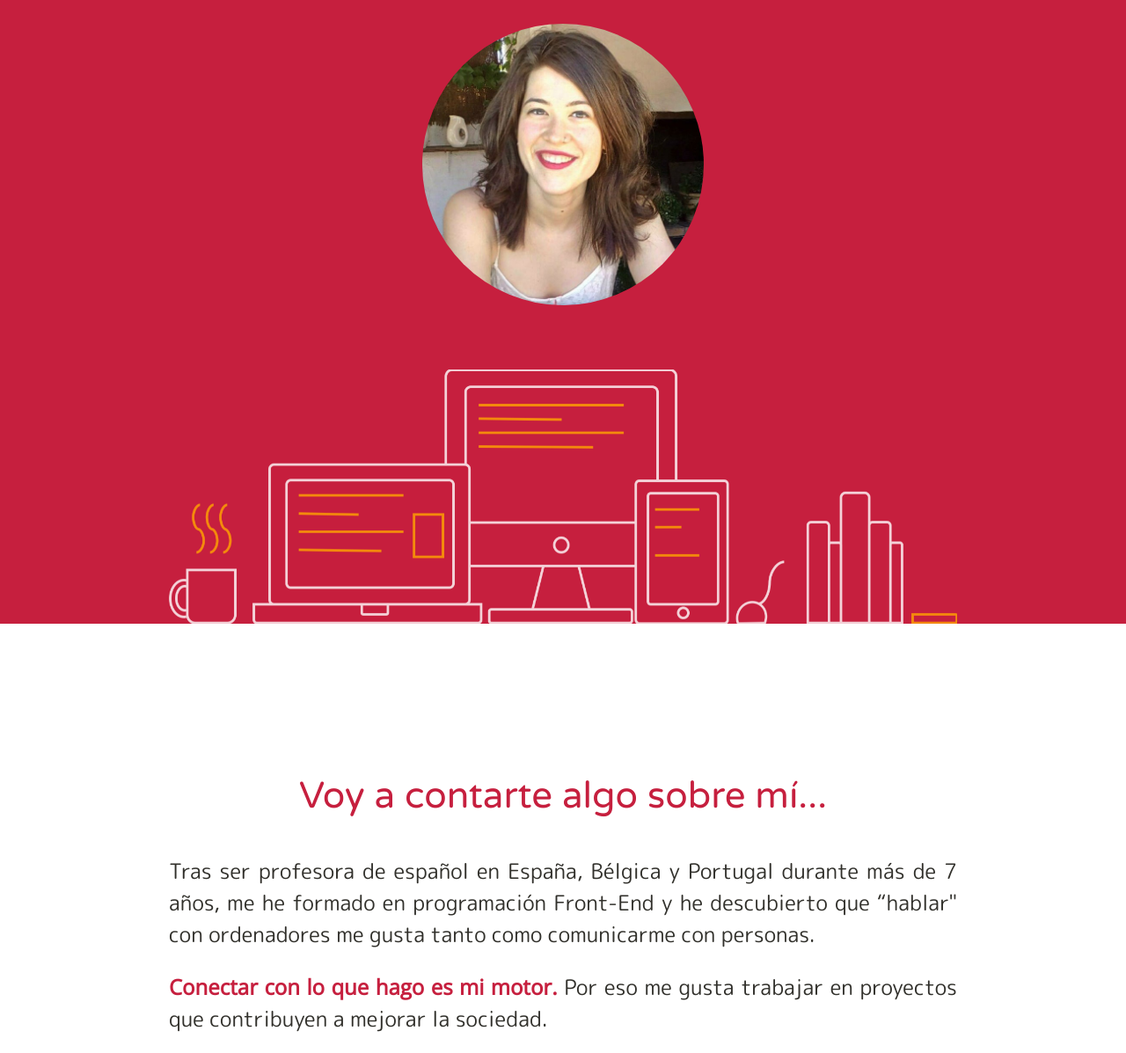
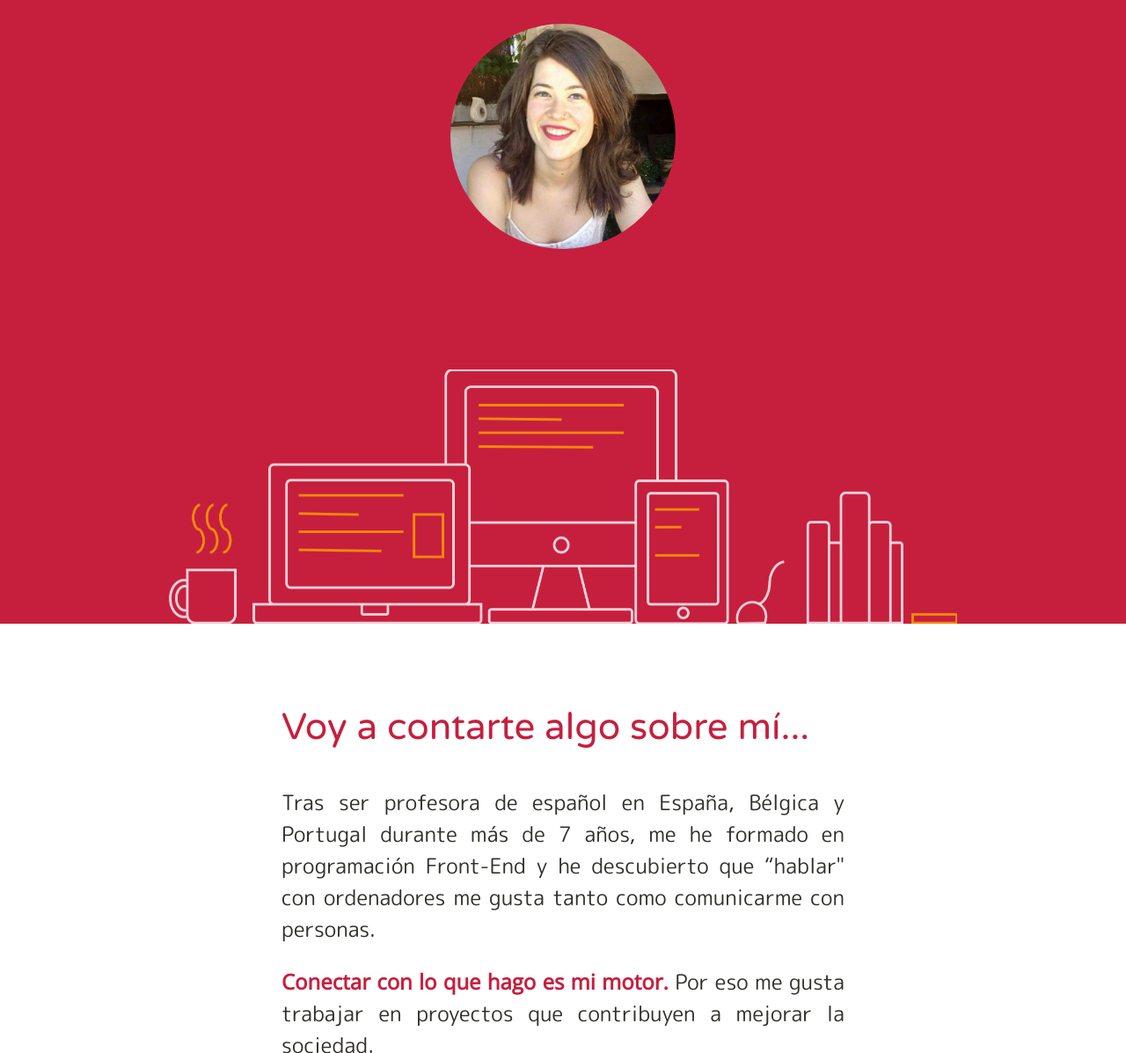
Before and after one commit to irenemherrero/portfolio, a React app: page / in a window 1280 px wide. Shown: the part 331-1528 px from the top of the page at 88% size. Built offline with nearby package versions, Linux system fonts and the light colour scheme.

Commit message:
mediaqueries photo hero

```diff
--- a/src/scss/components/_hero.scss
+++ b/src/scss/components/_hero.scss
@@ -68,12 +68,12 @@
   margin-left: auto;
   margin-right: auto;
   @media all and (min-width: 768px) {
-    height: 300px;
-    width: 300px;
+    height: 250px;
+    width: 250px;
 }
 
   @media all and (min-width: 1280px) {
-    height: 25vw;
-    width: 25vw;
+    height: 20vw;
+    width: 20vw;
 }
 }
--- a/src/scss/components/_typography.scss
+++ b/src/scss/components/_typography.scss
@@ -96,7 +96,7 @@
   font-size: $font-size-xl-tab;
   font-family: $font-family-3;
   font-weight: $font-weight-medium;
-  text-align: center;
+  text-align: left;
   @media all and (min-width: 768px) {
     font-size: $font-size-gig-tab;
 }
--- a/src/scss/layout/_presentation.scss
+++ b/src/scss/layout/_presentation.scss
@@ -2,4 +2,11 @@
     padding: 10% 15% 0% 15%;
     width: 100vw;
     text-align: justify;
+    @media all and (min-width: 768px) {
+        padding: 50px 15% 0px;
+    }
+
+    @media all and (min-width: 1280px) {
+        padding: 50px 25% 0px;
+    }
 }
```
Also changed, not shown: src/scss/main.css.
